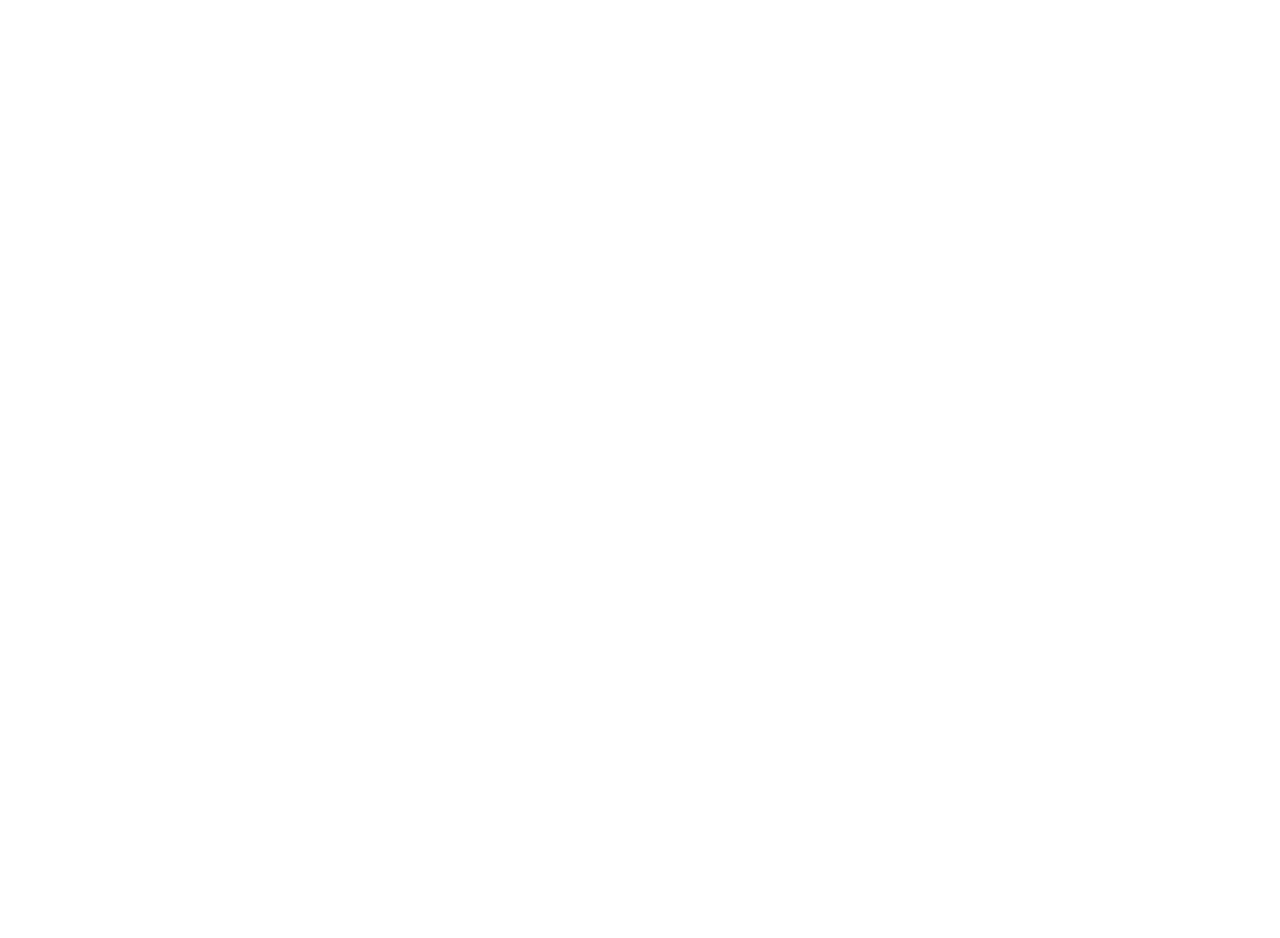
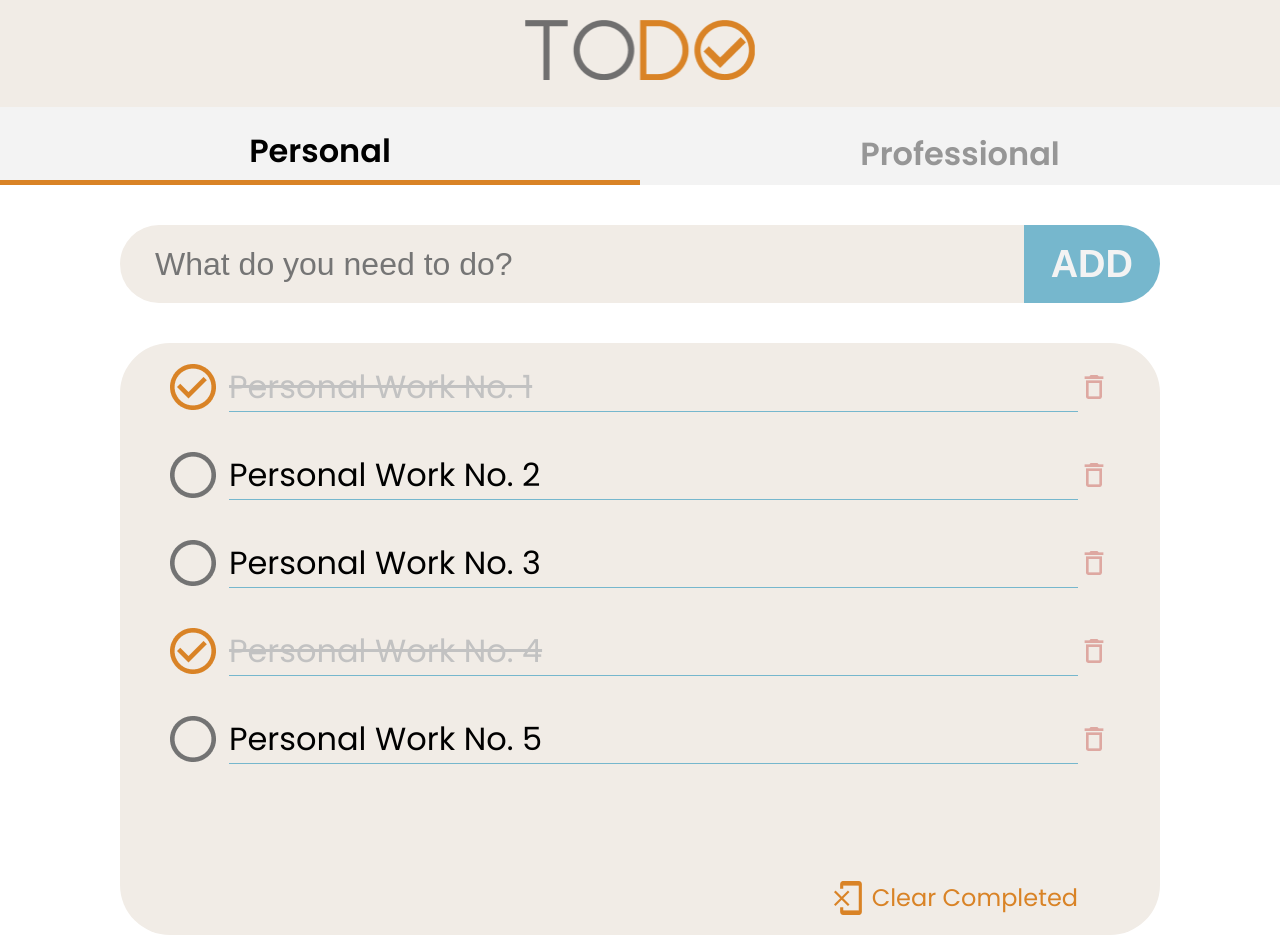
Before and after one commit to azoom-van-trung-hieu/training-todo-app, a plain HTML site: page index.html in a window 1280 px wide. Before the commit the page ends 800 px from the top, so only its background shows below. Drawn offline with Linux system fonts and the light colour scheme.

Commit message:
:+1: Draw Todo list page

```diff
--- a/index.css
+++ b/index.css
@@ -0,0 +1,146 @@
+* {
+  margin: 0;
+  padding: 0;
+  box-sizing: border-box;
+  border-width: 0;
+}
+
+body {
+  /* pop */
+  font-family: 'Poppins', sans-serif;
+}
+
+.header {
+  background-color: #F1ECE6;
+  padding: 20px;
+  text-align: center;
+}
+
+.todo-img {
+  width: 230.77px;
+  height: 60px;
+}
+
+.tab {
+  display: flex;
+  align-items: center;
+  flex-direction: row;
+  background-color: #F3F3F3;
+}
+
+.tab-item {
+  width: 50%;
+  font-weight: 600;
+  font-size: 32px;
+  padding-top: 20px;
+  padding-bottom: 5px;
+}
+
+.tab-personal {
+  border-bottom: 5px solid #D98326;
+}
+
+.tab-professional {
+  color: #969696;
+}
+
+.tab-text {
+  text-align: center;
+}
+
+.input-container {
+  display: flex;
+  width: 1040px;
+  height: 78px;
+  margin-left: auto;
+  margin-right: auto;
+  margin-top: 40px;
+}
+
+.input-text {
+  width: 100%;
+  border-top-left-radius: 50px;
+  border-bottom-left-radius: 50px;
+  outline: none;
+  background-color: #F1ECE6;
+  border-color: #F1ECE6;
+  padding-left: 35px;
+  padding-right: 35px;
+  padding-top: 15px;
+  padding-bottom: 15px;
+  font-size: 32px;
+}
+
+.input-button {
+  width: 140px;
+  border-top-right-radius: 50px;
+  border-bottom-right-radius: 50px;
+  background-color: #76B7CD;
+  font-size: 38px;
+  color: #F3F3F3;
+  font-weight: 600;
+  padding: 10.5px 27px;
+}
+
+.task-container {
+  display: flex;
+  flex-direction: column;
+  width: 1040px;
+  margin-top: 40px;
+  margin-bottom: 104px;
+  margin-left: auto;
+  margin-right: auto;
+  padding-left: 45px;
+  padding-right: 50px;
+  border-radius: 50px;
+  background-color: #F1ECE6;
+}
+
+.task {
+  display: flex;
+  height: 88px;
+  align-items: center;
+}
+
+.checked-icon {
+  margin-top: 12px;
+  margin-bottom: 12px;
+}
+
+.task-text-container {
+  height: 100%;
+  width: 100%;
+}
+
+.task-text {
+  font-size: 32px;
+  font-weight: 400;
+  width: 100%;
+  border-bottom: 1px solid #76B7CD;
+}
+
+.task-done {
+  text-decoration: line-through;
+  color: #C2C2C2;
+}
+
+.delete-icon {
+  margin-left: auto;
+}
+
+.clear-completed-container {
+  display: flex;
+  align-items: center;
+  margin-top: 77px;
+  margin-right: 32px;
+  padding-top: 20px;
+  padding-bottom: 20px;
+  gap: 10px;
+  justify-content: end;
+}
+
+.clear-completed-text {
+  font-size: 24px;
+  font-weight: 400;
+  color: #D98326;
+}
--- a/index.html
+++ b/index.html
@@ -1,11 +1,62 @@
 <!DOCTYPE html>
 <html lang="en">
-<head>
-  <meta charset="UTF-8">
-  <meta name="viewport" content="width=device-width, initial-scale=1.0">
-  <title>Document</title>
-</head>
-<body>
+  <head>
+    <meta charset="UTF-8" />
+    <meta name="viewport" content="width=device-width, initial-scale=1.0" />
+    <title>Document</title>
 
-</body>
+    <link rel="preconnect" href="https://fonts.googleapis.com" />
+    <link rel="preconnect" href="https://fonts.gstatic.com" crossorigin />
+    <link
+      href="https://fonts.googleapis.com/css2?family=Poppins:ital,wght@0,100;0,200;0,300;0,400;0,500;0,600;0,700;0,800;0,900;1,100;1,200;1,300;1,400;1,500;1,600;1,700;1,800;1,900&display=swap"
+      rel="stylesheet"
+    />
+    <link rel="stylesheet" href="index.css" />
+  </head>
+  <body>
+    <header class="header"><img class="todo-img" src="./assets/To-Do-Logo 1.png" alt="Todo logo" /></header>
+    <div class="tab">
+      <div class="tab-item tab-personal">
+        <p class="tab-text">Personal</p>
+      </div>
+      <div class="tab-item tab-professional">
+        <p class="tab-text">Professional</p>
+      </div>
+    </div>
+    <div class="input-container">
+      <input class="input-text" type="text" placeholder="What do you need to do?" />
+      <button class="input-button">ADD</button>
+    </div>
+    <div class="task-container">
+      <div class="task">
+        <img class="checked-icon" src="./assets/Check circle outline.png" alt="checked" />
+        <p class="task-text task-done">Personal Work No. 1</p>
+        <img class="delete-icon" src="./assets/Delete outline.png" alt="Delete icon" />
+      </div>
+      <div class="task">
+        <img class="checked-icon" src="./assets/Radio button unchecked.png" alt="checked" />
+        <p class="task-text">Personal Work No. 2</p>
+        <img class="delete-icon" src="./assets/Delete outline.png" alt="Delete icon" />
+      </div>
+      <div class="task">
+        <img class="checked-icon" src="./assets/Radio button unchecked.png" alt="checked" />
+        <p class="task-text">Personal Work No. 3</p>
+        <img class="delete-icon" src="./assets/Delete outline.png" alt="Delete icon" />
+      </div>
+      <div class="task">
+        <img class="checked-icon" src="./assets/Check circle outline.png" alt="checked" />
+        <p class="task-text task-done">Personal Work No. 4</p>
+        <img class="delete-icon" src="./assets/Delete outline.png" alt="Delete icon" />
+      </div>
+      <div class="task">
+        <img class="checked-icon" src="./assets/Radio button unchecked.png" alt="checked" />
+        <p class="task-text">Personal Work No. 5</p>
+        <img class="delete-icon" src="./assets/Delete outline.png" alt="Delete icon" />
+      </div>
+      <div class="clear-completed-container">
+        <img class="clear-completed-icon" src="./assets/Clear completed.png" alt="Clear completed icon" />
+        <p class="clear-completed-text">Clear Completed</p>
+      </div>
+    </div>
+  </body>
 </html>
```
Also changed, not shown: assets/Check circle outline.png (added), assets/Clear completed.png (added), assets/Delete outline.png (added), assets/Radio button unchecked.png (added), assets/To-Do-Logo 1.png (added).
